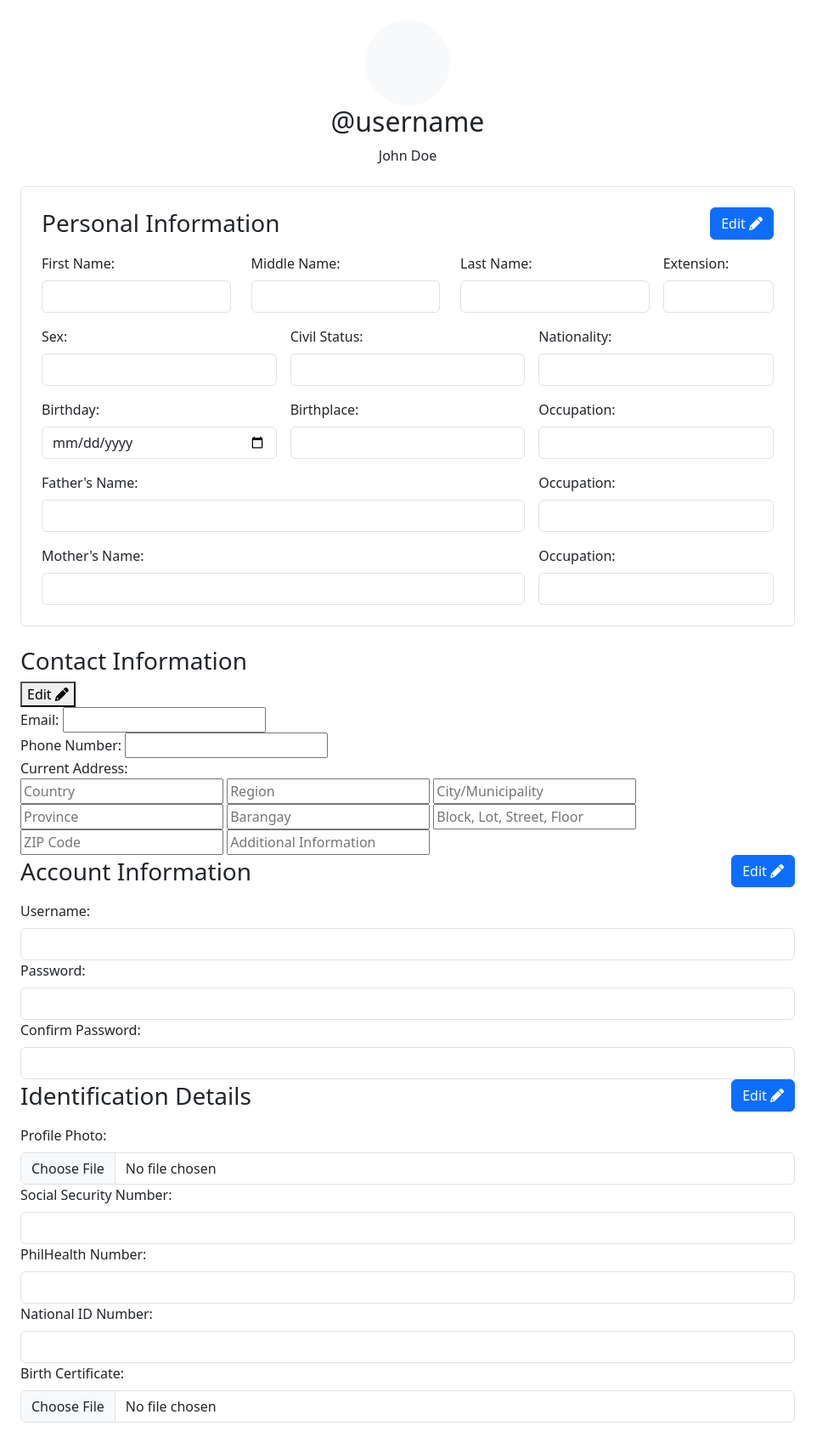
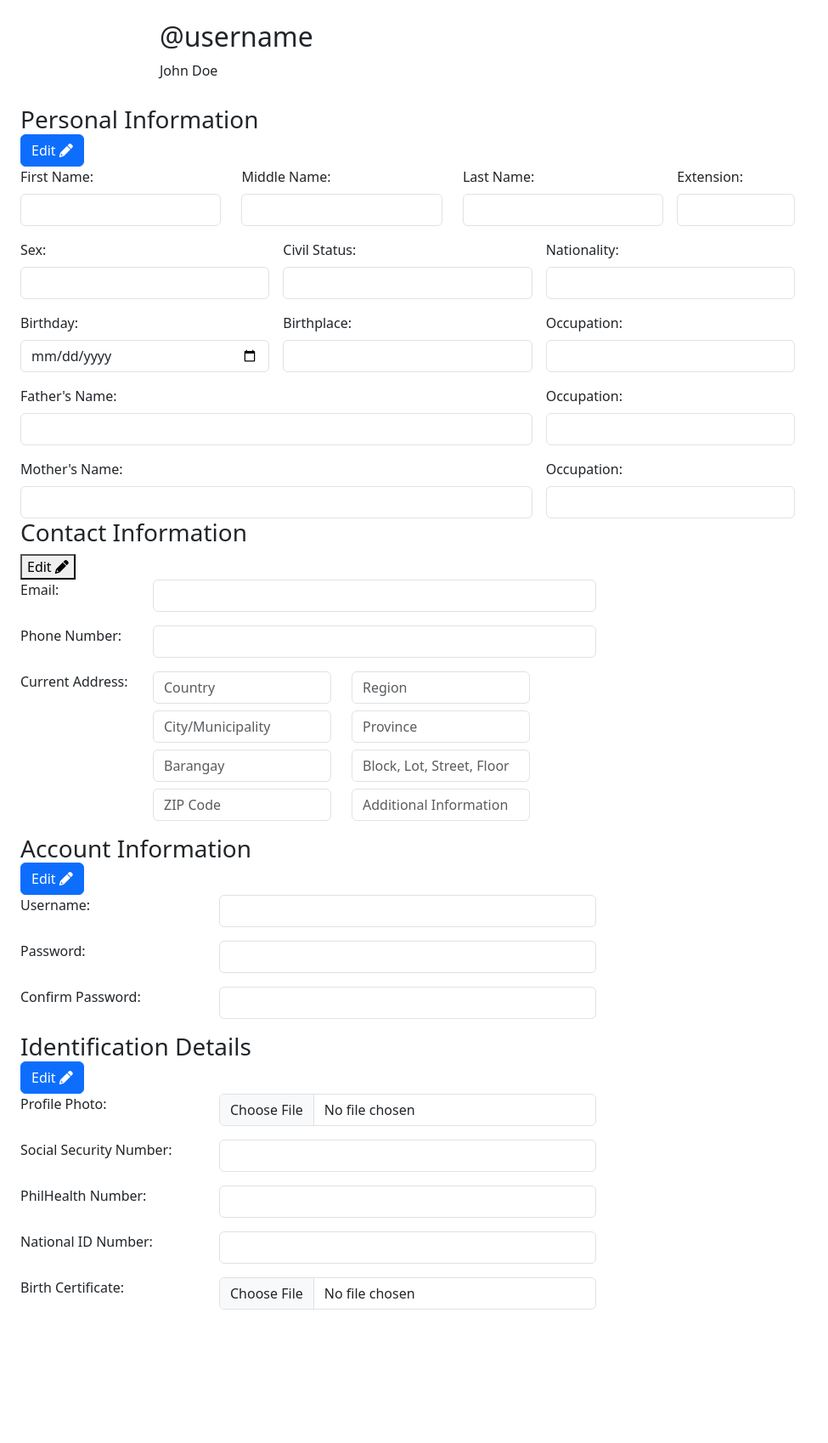
Before and after one commit to ilhye/IDentity-All-around-ID, a Python web app: template app/pages/templates/homeprofile.html in a window 1280 px wide. Shown: the part 268-1966 px from the top of the page at 85% size, without its empty margins (0-975 px from the left). After the commit the page ends 1809 px from the top, so only its background shows below. Run offline with Jinja, Linux system fonts and the light colour scheme; the template is opened without the code that fills it, so the values that code supplies are empty.

Commit message:
Update homeprofile.html
updated html code for home profile

fixed alignment using bootstrap grid system

```diff
--- a/app/pages/templates/homeprofile.html
+++ b/app/pages/templates/homeprofile.html
@@ -67,18 +67,29 @@
           </header>
 
           <!-- Profile Section -->
-          <section id="profile">
-            <div class="text-center mb-4">
-              <div class="rounded-circle bg-light mx-auto"
+          <section id="profile" class="container-fluid">
+            <div class="row justify-content-start">
+              <div class="col-md-12">
+              </div>
+              <div class="col-md-2">
+                <div class="profile-header">
+                  <div class="rounded-circle"
                     style="width: 100px; height: 100px;"></div>
+                </div>
+              </div>
+              <div class="col-md-3">
+                <div class="profile-header2">
                   <h2>@username</h2>
                   <p>John Doe</p>
                 </div>
+              </div>
+            </div>
+          </section>
 
           <!-- Personal Information Section -->
-            <div class="personal-info-section border rounded p-4 mb-4">
+          <div class="personal-info-section">
             <div
-                class="section-header d-flex justify-content-between align-items-center mb-3">
+              class="section-header">
               <h3 class="section-title mb-0">Personal Information</h3>
               <button class="edit-btn btn btn-primary">
                 Edit <i class="fa-solid fa-pencil"></i>
@@ -195,67 +206,110 @@
             </div>
             <form>
               <!-- Email -->
-                <div class="form-group">
-                  <label for="email">Email:</label>
-                  <input type="email" id="email" name="email">
+              <div class="mb-3 row">
+                <label for="email" class="col-md-2">Email:</label>
+                <div class="col-md-7">
+                  <input type="email" id="email" name="email"
+                    class="form-control">
+                </div>
               </div>
 
               <!-- Phone Number -->
-                <div class="form-group">
-                  <label for="phone">Phone Number:</label>
-                  <input type="text" id="phone" name="phone">
+              <div class="mb-3 row">
+                <label for="phone-number" class="col-md-2">Phone Number:</label>
+                <div class="col-md-7">
+                  <input type="phone" id="phone" name="phone"
+                    class="form-control">
+                </div>
               </div>
 
               <!-- Current Address -->
-                <div class="form-group">
-                  <label for="address">Current Address:</label>
-                  <div class="address-grid">
+              <div class="mb-3 row">
+                <label for="current-address" class="col-md-2">Current
+                  Address:</label>
+                <div class="col-md-6">
+                  <div class="row">
+                    <div class="col-md-6">
                       <input type="text" id="country" name="country"
-                      placeholder="Country">
+                        class="form-control" placeholder="Country">
+                    </div>
+                    <div class="col-md-6">
                       <input type="text" id="region" name="region"
-                      placeholder="Region">
+                        class="form-control" placeholder="Region">
+                    </div>
+                  </div>
+
+                  <div class="row mt-2">
+                    <div class="col-md-6">
                       <input type="text" id="city" name="city"
-                      placeholder="City/Municipality">
+                        class="form-control" placeholder="City/Municipality">
+                    </div>
+                    <div class="col-md-6">
                       <input type="text" id="province" name="province"
-                      placeholder="Province">
+                        class="form-control" placeholder="Province">
+                    </div>
+                  </div>
+
+                  <div class="row mt-2">
+                    <div class="col-md-6">
                       <input type="text" id="barangay" name="barangay"
-                      placeholder="Barangay">
+                        class="form-control" placeholder="Barangay">
+                    </div>
+                    <div class="col-md-6">
                       <input type="text" id="street" name="street"
+                        class="form-control"
                         placeholder="Block, Lot, Street, Floor">
+                    </div>
+                  </div>
+
+                  <div class="row mt-2">
+                    <div class="col-md-6">
                       <input type="text" id="zip" name="zip"
-                      placeholder="ZIP Code">
+                        class="form-control" placeholder="ZIP Code">
+                    </div>
+                    <div class="col-md-6">
                       <input type="text" id="additional" name="additional"
+                        class="form-control"
                         placeholder="Additional Information">
                     </div>
                   </div>
+                </div>
+              </div>
+
             </form>
           </div>
 
           <!-- Account Information -->
           <div class="account-info">
             <div
-                class="section-header d-flex justify-content-between align-items-center mb-3">
+              class="section-header">
               <h3 class="section-title mb-0">Account Information</h3>
               <button class="edit-btn btn btn-primary">
                 Edit <i class="fa-solid fa-pencil"></i>
               </button>
             </div>
             <form>
-                <div class="form-group">
-                  <label for="username" class="form-label">Username:</label>
-                  <input type="text" class="form-control" id="username"
-                    name="username">
+              <div class="mb-3 row">
+                <label for="phone-number" class="col-md-3">Username:</label>
+                <div class="col-md-6">
+                  <input type="text" id="username" name="username"
+                    class="form-control">
                 </div>
-                <div class="form-group">
-                  <label for="password" class="form-label">Password:</label>
-                  <input type="password" class="form-control" id="password"
-                    name="password">
               </div>
-                <div class="form-group">
-                  <label for="password-confirmation" class="form-label">Confirm
+              <div class="mb-3 row">
+                <label for="password" class="col-md-3">Password:</label>
+                <div class="col-md-6">
+                  <input type="password" id="password" name="password"
+                    class="form-control">
+                </div>
+              </div>
+              <div class="mb-3 row">
+                <label for="password-confirmation" class="col-md-3">Confirm
                   Password:</label>
-                  <input type="password" class="form-control"
-                    id="password-confirmation" name="password-confirmation">
+                <div class="col-md-6">
+                  <input type="password" id="password-confirmation"
+                    name="password-confirmation" class="form-control">
+                </div>
               </div>
             </form>
           </div>
@@ -263,43 +317,58 @@
           <!-- Identification Details -->
           <div class="identification-info">
             <div
-                class="section-header d-flex justify-content-between align-items-center mb-3">
+              class="section-header">
               <h3 class="section-title mb-0">Identification Details</h3>
               <button class="edit-btn btn btn-primary">
                 Edit <i class="fa-solid fa-pencil"></i>
               </button>
             </div>
             <form>
-                <div class="form-group">
-                  <label for="profile-photo" class="form-label">Profile
+              <div class="mb-3 row">
+                <label for="profile-photo" class="col-md-3">Profile
                   Photo:</label>
+                <div class="col-md-6">
                   <input type="file" class="form-control" id="profile-photo"
                     name="profile-photo">
                 </div>
-                <div class="form-group">
-                  <label for="ss-number" class="form-label">Social Security
+              </div>
+
+              <div class="mb-3 row">
+                <label for="ss-number" class="col-md-3">Social Security
                   Number:</label>
+                <div class="col-md-6">
                   <input type="text" class="form-control" id="ss-number"
                     name="ss-number">
                 </div>
-                <div class="form-group">
-                  <label for="ph-number" class="form-label">PhilHealth
+              </div>
+
+              <div class="mb-3 row">
+                <label for="ph-number" class="col-md-3">PhilHealth
                   Number:</label>
+                <div class="col-md-6">
                   <input type="text" class="form-control" id="ph-number"
                     name="ph-number">
                 </div>
-                <div class="form-group">
-                  <label for="philsys-number" class="form-label">National ID
+              </div>
+
+              <div class="mb-3 row">
+                <label for="philsys-number" class="col-md-3">National ID
                   Number:</label>
+                <div class="col-md-6">
                   <input type="text" class="form-control" id="philsys-number"
                     name="philsys-number">
                 </div>
-                <div class="form-group">
-                  <label for="birth-certificate" class="form-label">Birth
+              </div>
+
+              <div class="mb-3 row">
+                <label for="birth-certificate" class="col-md-3">Birth
                   Certificate:</label>
+                <div class="col-md-6">
                   <input type="file" class="form-control" id="birth-certificate"
                     name="birth-certificate">
                 </div>
+              </div>
+
             </form>
           </div>
 
```
Lines whose indentation alone changed are shown as unchanged.
